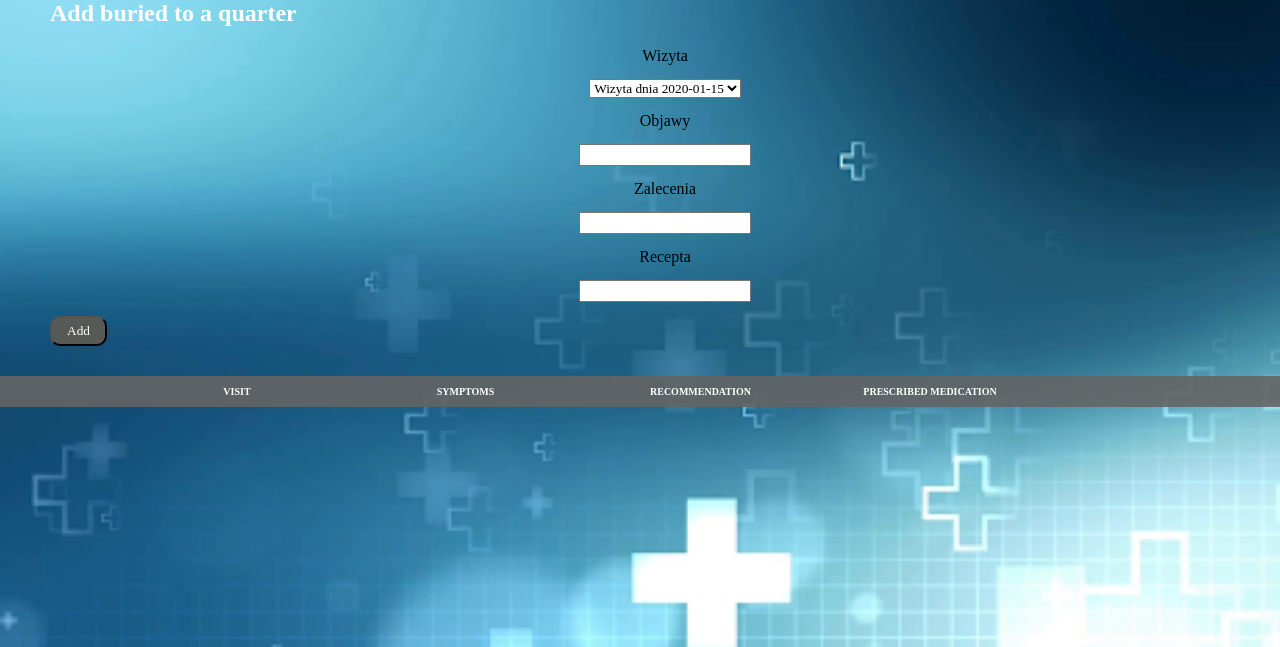
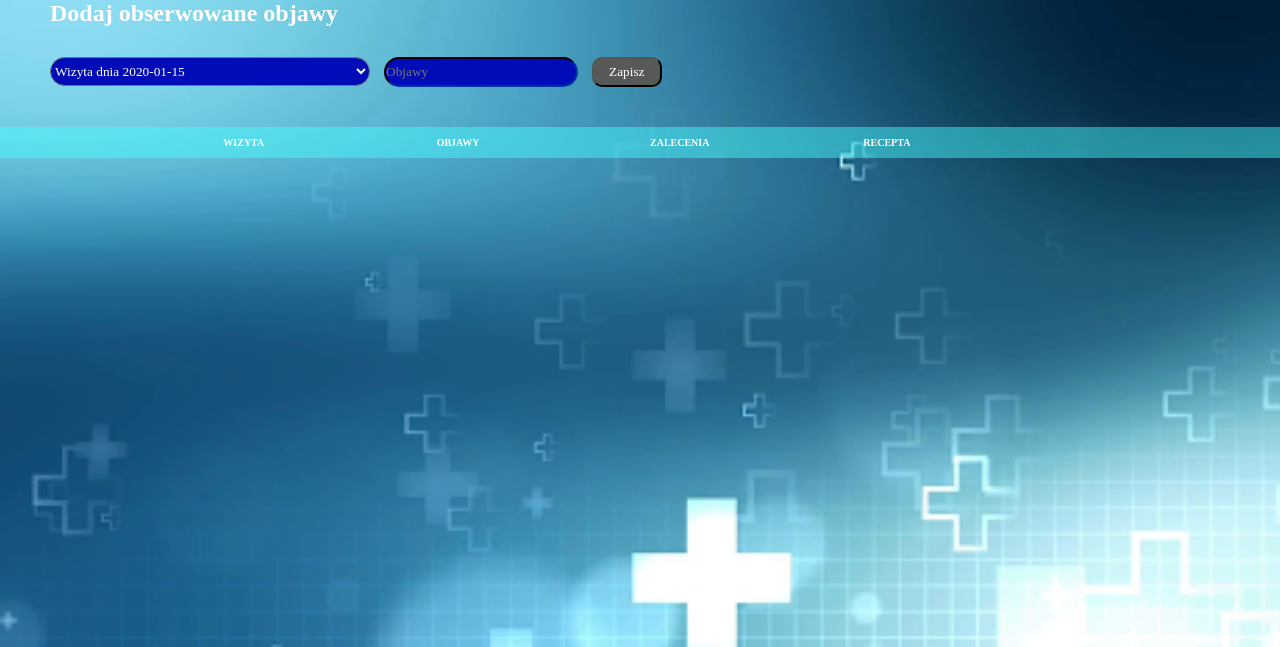
Before and after one commit to janwawruszczak1998/SasinMed, a Flask app: page /dashboard/buried in a window 1280 px wide. Shown: the part 100-747 px from the top of the page. Run offline with Flask 2, Linux system fonts and the light colour scheme; the visitor is signed in with stand-in values (Sample User, id 1); tables that the repository leaves empty hold one stand-in row (values such as "Sample post"); lists and menus that the app fills with data are empty; parts of the project's set-up code (start-up, migrations or seed data) failed here and were passed over; some web fonts are replaced.

Commit message:
update of project

```diff
--- a/app.py
+++ b/app.py
@@ -31,12 +31,7 @@ def search():
     column_names = table.__table__.columns.keys()  # get columns visits
 
     try:
-        column_names.remove('id')  # remove visible field if present
-    except ValueError:
-        pass
-
-    try:
-        column_names.remove('visible')  # remove visible field if present
+        column_names.remove('id')
     except ValueError:
         pass
 
@@ -71,6 +66,8 @@ def search():
 
     session['column_names'] = column_names
     session['query_records'] = query_records
+
+    print(query_records)
 
     return render_template('search.html', column_names=column_names, query_records=query_records, resource=resource,
                            form=form)
@@ -289,9 +286,9 @@ def user_buried():
             db.session.commit()
 
     diagnosis = Diagnosis.query.join(Visit).join(Patient).filter_by(name=session['username']).all()
-    diagnosis_header = ['', 'visit', 'symptoms', 'recommendation', 'prescribed_medication', '']
+    diagnosis_header = ['', 'wizyta', 'objawy', 'zalecenia', 'recepta', '']
 
-    return render_template('user_buried.html', diagnosis_form=diagnosis_form,
+    return render_template('user_buried.html', diagnosis=diagnosis, diagnosis_form=diagnosis_form,
                            diagnosis_header=diagnosis_header, delete_record_form=delete_record_form,
                            edit_diagnosis_form=edit_diagnosis_form)
 
@@ -329,7 +326,7 @@ def user_funerals():
         print('Błąd formularza')
 
     visits = Visit.query.join(Patient).filter(Patient.name == session['username']).all()
-    visit_header = ['', 'id', 'date', 'time', 'doctor', '']
+    visit_header = ['', 'data', 'godzina', 'lekarz', '']
 
     return render_template('user_funerals.html', visit_form=visit_form, visits=visits,
                            visit_header=visit_header, delete_record_form=delete_record_form,
--- a/sasinmed/forms.py
+++ b/sasinmed/forms.py
@@ -64,9 +64,9 @@ class AddFuneralForm(FlaskForm):
 
 class AddBuriedForm(FlaskForm):
     visit = QuerySelectField('Wizyta', query_factory=lambda: Visit.query.all(), validators=[InputRequired()])
-    symptoms = StringField('Objawy')
-    recommendation = StringField('Zalecenia')
-    prescribed_medication = StringField('Recepta')
+    symptoms = StringField(render_kw={"placeholder": "Objawy"})
+    recommendation = StringField(render_kw={"placeholder": "Zalecenia"})
+    prescribed_medication = StringField(render_kw={"placeholder": "Recepta"})
 
 
 class DeleteRecordForm(FlaskForm):
--- a/sasinmed/static/css/buried.css
+++ b/sasinmed/static/css/buried.css
@@ -37,22 +37,22 @@ h2, h5 {
     flex-flow: column;
 }
 
-.first-name-field, .last-name-field, .birth-field, .death-field, .cause-of-death-field {
+.symptoms-field, .recommendation-field, .prescribed-medicine-field{
     margin: 10px;
     border-radius: 15px;
-    border-color: #c4c4c4;
+    border-color: #00194e;
     padding: 5px 0;
     width: 190px;
-    background: rgba(196, 196, 196, 1);
+    background: rgb(0, 12, 184);
     color: white;
 }
 
-.quarter-field, .funeral-field, .outfit-field, .container-field, .tombstone-field {
+.visit-field, .funeral-field, .outfit-field, .container-field, .tombstone-field {
     border-radius: 15px;
-    border-color: #c4c4c4;
+    border-color: 00194e;
     padding: 5px 0;
     width: 320px;
-    background: rgba(196, 196, 196, 1);
+    background: rgb(0, 12, 184);
     color: white;
 }
 
@@ -78,16 +78,16 @@ tr {
 }
 
 tr:nth-child(even) {
-    background-color: rgba(88, 96, 99, 0.9);
+    background-color: rgba(58, 0, 194, 0.9);
 }
 
 tr:nth-child(odd) {
-    background-color: rgba(100 ,100, 100, 0.9);
+    background-color: rgba(72, 255, 255, 0.459);
 }
 
 
 tr:hover {
-    background-color: #868e8c;
+    background-color: #00c090;
 }
 
 th, td {
--- a/sasinmed/static/css/funerals.css
+++ b/sasinmed/static/css/funerals.css
@@ -15,7 +15,7 @@ h2, h5 {
     color: white;
 }
 
-.priest-temple-field {
+.doctor-field, .date-field, .time-field {
     border-radius: 15px;
     border-color: #c4c4c4;
     padding: 5px 0;
--- a/sasinmed/static/css/stats.css
+++ b/sasinmed/static/css/stats.css
@@ -1,5 +1,5 @@
 html {
-    background: #333533;
+    background: #99bef5;
 }
 
  body {
--- a/sasinmed/templates/user_buried.html
+++ b/sasinmed/templates/user_buried.html
@@ -16,7 +16,7 @@
             <form class="form-edit" method="POST" action="{{ url_for('user_buried') }}">
                 {{ edit_diagnosis_form.csrf_token }}
                 {{ edit_diagnosis_form.id.label(class="label") }} {{ edit_diagnosis_form.id(class="input-edit-id field") }}
-                {{ edit_diagnosis_form.symptoms.label(class="label") }} {{ edit_diagnosis_form.symptoms(class="input-edit field") }}
+                {{ edit_diagnosis_form.symptoms.label(class="label") }} {{ edit_diagnosis_form.symptoms(class="symptoms-field") }}
                 {{ edit_diagnosis_form.recommendation.label(class="label") }} {{ edit_diagnosis_form.recommendation(class="input-edit field") }}
                 {{ edit_diagnosis_form.prescribed_medication.label(class="label") }} {{ edit_diagnosis_form.prescribed_medication(class="input-edit field") }}
                 <button type="submit" class="btn btn-add btn-modal-item btn-edit-item">Edytuj</button>
@@ -43,14 +43,12 @@
             </div>
         {% endfor %}
 
-        <h2>Add buried to a quarter</h2>
+        <h2>Dodaj obserwowane objawy</h2>
         <form action="{{ url_for('user_buried') }}" method="POST">
                 {{ diagnosis_form.csrf_token }}
-                {{ diagnosis_form.visit.label(class="label") }} {{ diagnosis_form.visit(class="input-edit field") }}
-                {{ diagnosis_form.symptoms.label(class="label") }} {{ diagnosis_form.symptoms(class="input-edit field") }}
-                {{ diagnosis_form.recommendation.label(class="label") }} {{ diagnosis_form.recommendation(class="input-edit field") }}
-                {{ diagnosis_form.prescribed_medication.label(class="label") }} {{ diagnosis_form.prescribed_medication(class="input-edit field") }}
-            <button class="button" type="submit">Add</button>
+                {{ diagnosis_form.visit(class="visit-field") }}
+                {{ diagnosis_form.symptoms(class="symptoms-field") }}
+            <button class="button" type="submit">Zapisz</button>
         </form>
     </div>
 
@@ -61,31 +59,25 @@
                     <th>{{ columnn.upper().replace("_", " ") }}</th>
                 {% endfor %}
             </tr>
-            {% for bur in buried %}
-                <tr class="regular-row" id="item-{{ bur.id }}">
+            {% for diag in diagnosis %}
+                <tr class="regular-row" id="item-{{ diag.id }}">
                     <td><img class="btn btn-remove" src="{{ url_for('.static', filename='img/icon-remove.svg') }}" alt="Remove"></td>
-                    <td>{{ bur.id }}</td>
-                    <td>{{ bur.first_name }}</td>
-                    <td>{{ bur.last_name }}</td>
-                    {% if bur.birth_date is not none %}
-                        <td>{{ bur.birth_date }}</td>
-                    {% else %}
-                        <td>brak</td>
-                    {% endif %}
-                    {% if bur.death_date is not none %}
-                        <td>{{ bur.death_date }}</td>
-                    {% else %}
-                        <td>brak</td>
-                    {% endif %}
-                    {% if bur.cause_of_death == '' or bur.cause_of_death is none %}
+                    <td>{{ diag.visit }}</td>
+                    {% if diag.symptoms == '' or diag.symptoms is none %}
                         <td>brak</td>
                     {% else %}
-                        <td>{{ bur.cause_of_death }}</td>
+                        <td>{{ diag.symptoms }}</td>
                     {% endif %}
-                    <td>{{ bur.quarter }}</td>
-                    <td>{{ bur.funeral }}</td>
-                    <td>{{ bur.container }}</td>
-                    <td>{{ bur.outfit }}</td>
+                    {% if diag.recommendation == '' or diag.recommendation is none %}
+                        <td>brak</td>
+                    {% else %}
+                        <td>{{ diag.recommendation }}</td>
+                    {% endif %}
+                    {% if diag.prescribed_medication == '' or diag.prescribed_medication is none %}
+                        <td>brak</td>
+                    {% else %}
+                        <td>{{ diag.prescribed_medication }}</td>
+                    {% endif %}
                     <td><img class="btn btn-edit" src="{{ url_for('.static', filename='img/icon-edit.svg') }}" alt="Edit"></td>
                 </tr>
             {% endfor %}
```
Also changed, not shown: sasinmed/templates/search.html (+10 -4 lines), sasinmed/templates/user_funerals.html (+11 -22 lines).
